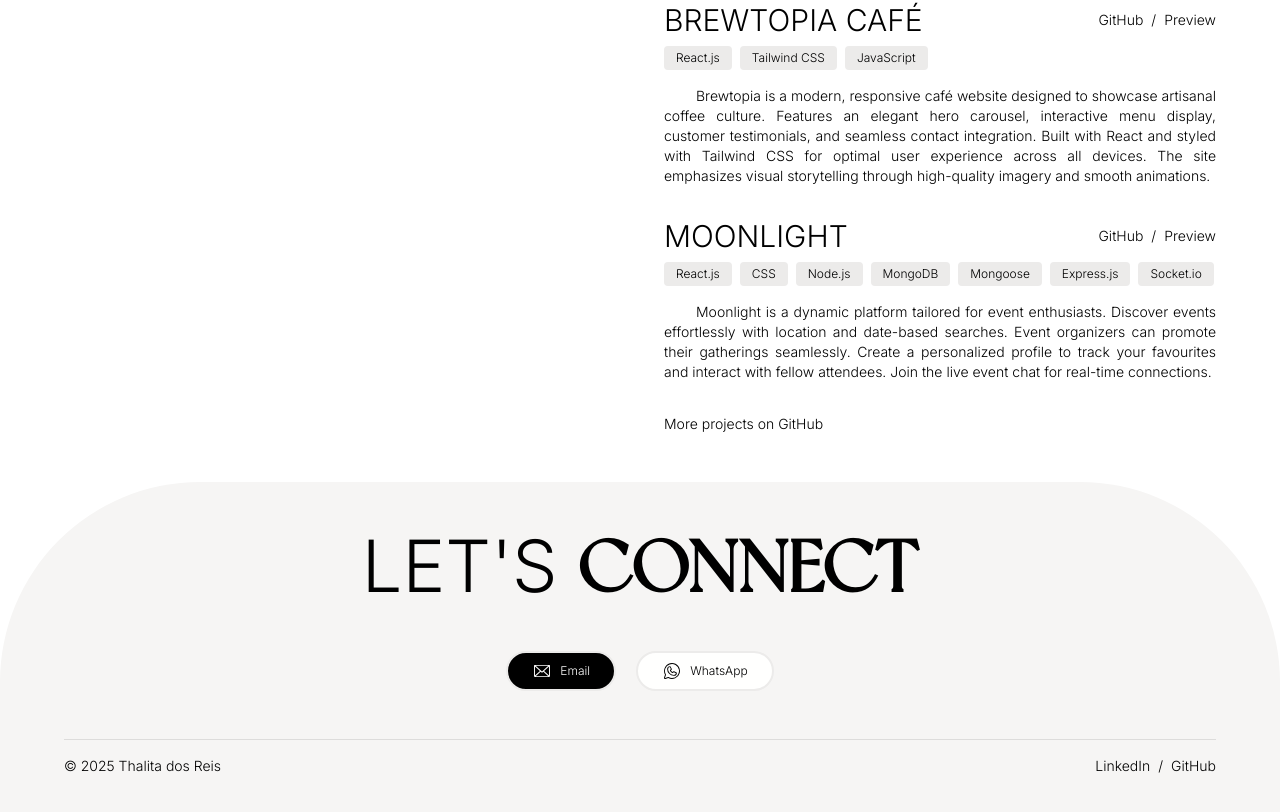
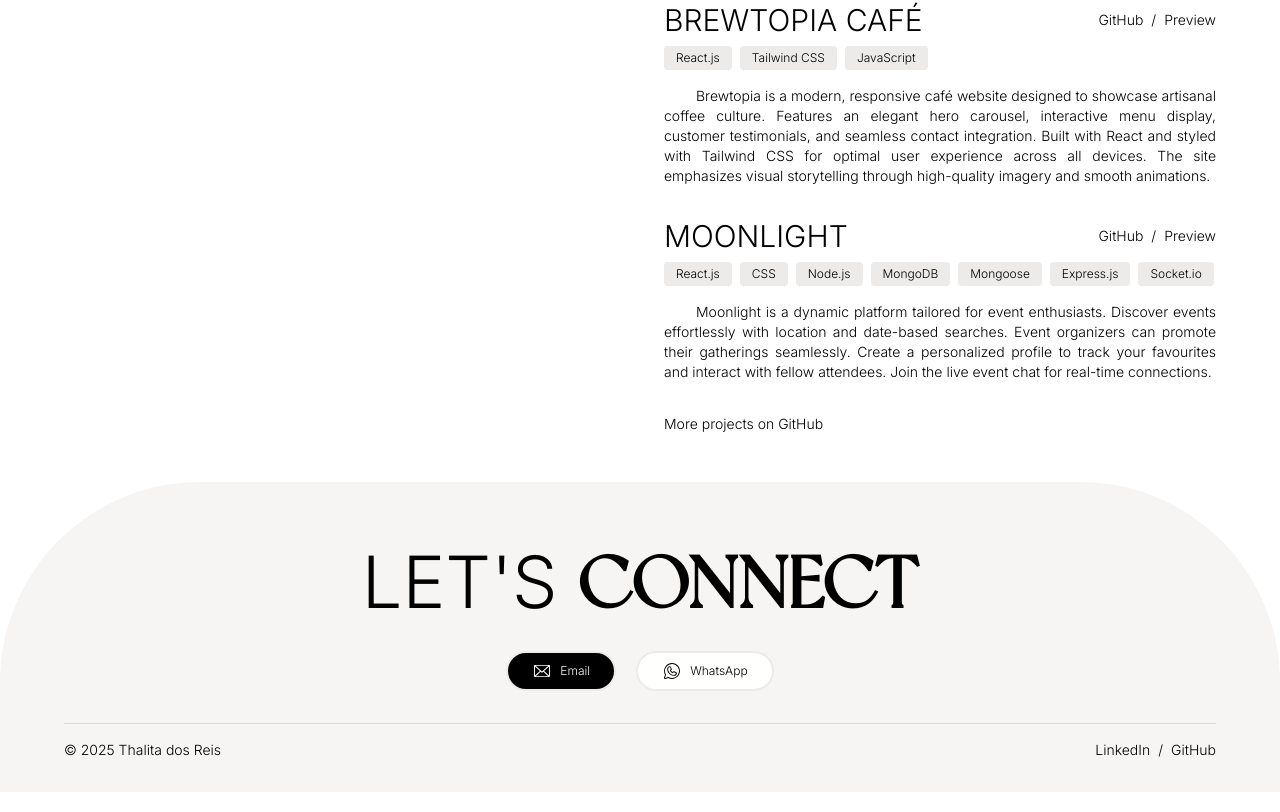
Before and after one commit to ThalitadosReis/portfolio, a React (Vite) app: page / in a window 1280 px wide. Shown: the part 1760-2572 px from the top of the page. Built offline with nearby package versions, Linux system fonts and the light colour scheme.

Commit message:
font size

```diff
--- a/src/components/layout/Contact.jsx
+++ b/src/components/layout/Contact.jsx
@@ -12,8 +12,8 @@ export default function Contact() {
       id="contact"
       className="bg-gray rounded-t-[75px] md:rounded-t-[100px] lg:rounded-t-[200px] overflow-hidden"
     >
-      <div className="container lg:max-w-6xl mx-auto py-12 text-center space-y-12">
-        <h2 className="uppercase font-medium text-5xl md:text-6xl lg:text-7xl leading-none">
+      <div className="container lg:max-w-6xl mx-auto pt-16 pb-8 text-center space-y-8">
+        <h2 className="uppercase font-medium text-4xl md:text-6xl lg:text-7xl leading-none whitespace-break-">
           <Trans
             i18nKey="contact.title"
             components={{
```
